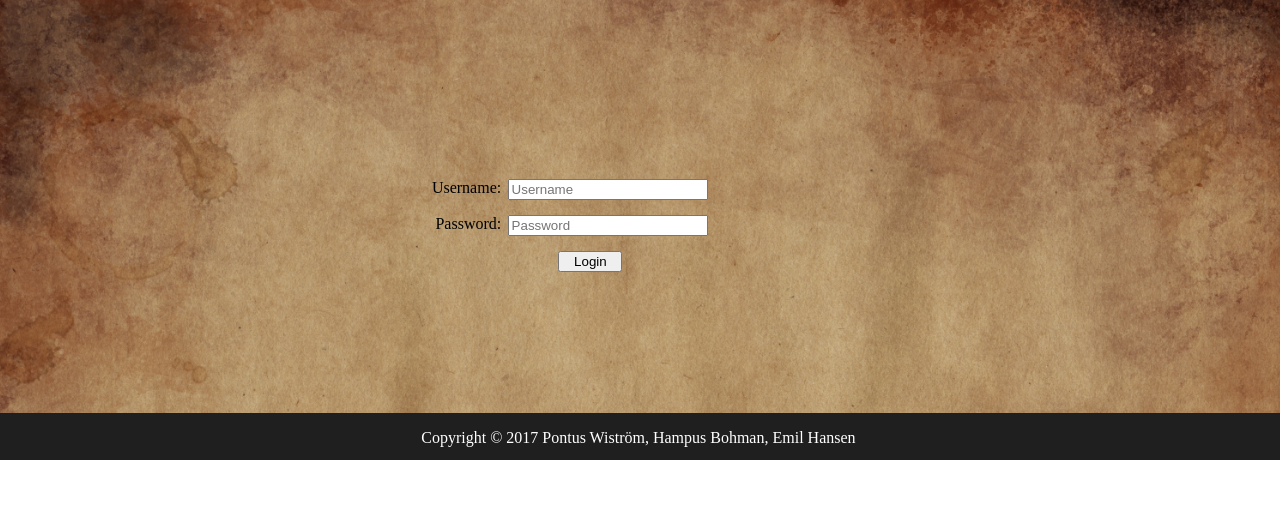
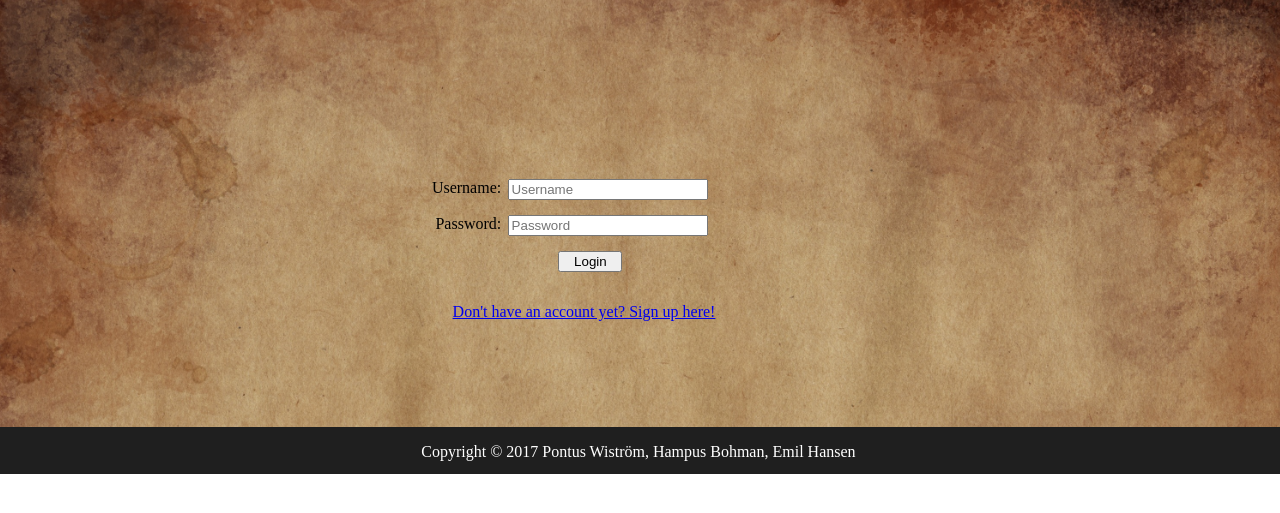
Before and after one commit to itgsod-pontus-wistrom/Gymnasiearbete, a PHP site: page /login.html in a window 1280 px wide. Shown: the part 220-733 px from the top of the page. Run offline with PHP 8.4, Linux system fonts and the light colour scheme.

Commit message:
läckert

```diff
--- a/CSS.css
+++ b/CSS.css
@@ -156,3 +156,7 @@ input {
     width: 5%;
     margin-left: 44%;
 }
+
+#noaccount{
+    margin-right: 8%;
+}
--- a/Index.html
+++ b/Index.html
@@ -25,6 +25,8 @@
 <div id="content">
     <p>Welcome to our awesome site!!!</p>
 
+    <img src="Pics/butt.jpg">
+
     <script>
         printFooter();
     </script>
--- a/login.html
+++ b/login.html
@@ -25,8 +25,8 @@
                <label>Username:</label><input placeholder="Username" type="text" name="Username"><br><br>
                 <label>Password:</label><input placeholder="Password" type="text" name="Password"><br><br>
                 <input id="loginbutton" type="submit" value="Login">
-                <br><br><br><br><br><br><br><br><br>
-            </form>
+            </form><br><br>
+            <p id="noaccount"><a href="signup.html">Don't have an account yet? Sign up here!</a></p><br><br><br><br><br>
         <script>
           printFooter();
         </script>
```
Also changed, not shown: Pics/butt.jpg (added).
